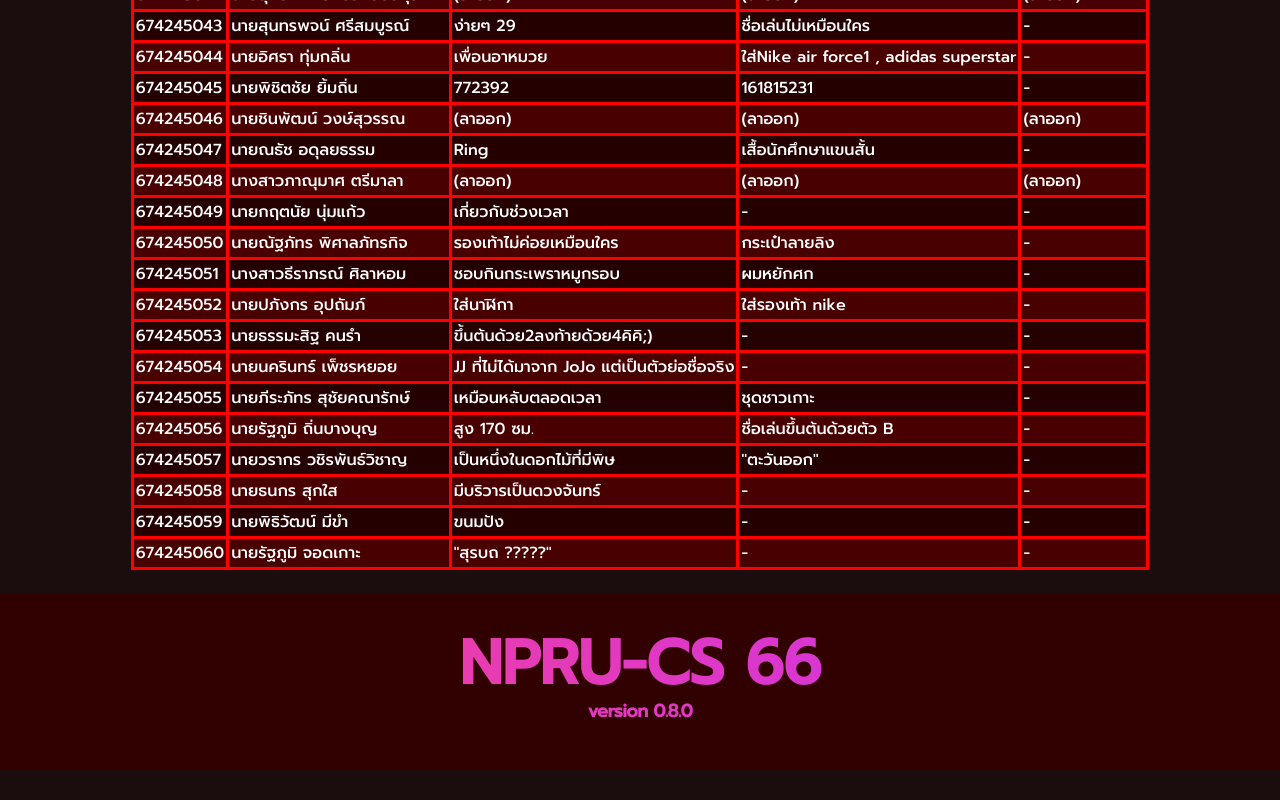
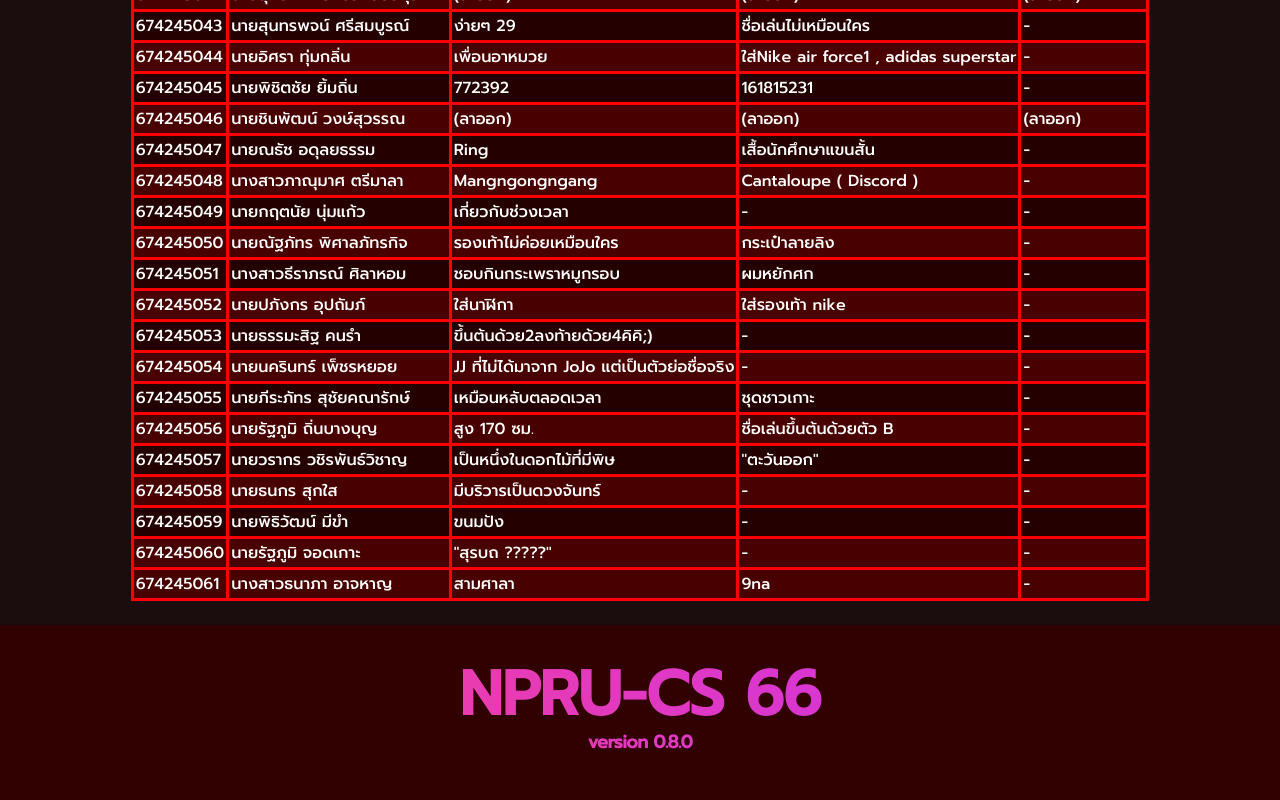
Before and after one commit to littlepakan/NPRUCS66site, a React (Create React App) app: page /mentors in a window 1280 px wide. Shown: the part 1599-2399 px from the top of the page. Before the commit the page ends 2368 px from the top, so only its background shows below. Built offline with nearby package versions, Linux system fonts and the light colour scheme; a web font is replaced by a local one.

Commit message:
Add files via upload

```diff
--- a/src/containers/mentor/Mentor.jsx
+++ b/src/containers/mentor/Mentor.jsx
@@ -371,9 +371,9 @@ const Mentor = () => {
           <tr className="body_detail-even">
             <td className='Number td_mentor '>674245048</td>
             <td className='Name td_mentor'>นางสาวภาณุมาศ ตรีมาลา</td>
-            <td className='Hint1 td_mentor'>(ลาออก)</td>
-            <td className='Hint2 td_mentor'>(ลาออก)</td>
-            <td className='Hint3 td_mentor'>(ลาออก)</td>
+            <td className='Hint1 td_mentor'>Mangngongngang</td>
+            <td className='Hint2 td_mentor'>Cantaloupe ( Discord )</td>
+            <td className='Hint3 td_mentor'>-</td>
           </tr>
           <tr className="body_detail-odd">
             <td className='Number td_mentor '>674245049</td>
@@ -459,6 +459,13 @@ const Mentor = () => {
             <td className='Hint2 td_mentor'>-</td>
             <td className='Hint3 td_mentor'>-</td>
           </tr>
+          <tr className="body_detail-even">
+            <td className='Number td_mentor '>674245061</td>
+            <td className='Name td_mentor'>นางสาวธนาภา อาจหาญ</td>
+            <td className='Hint1 td_mentor'>สามศาลา</td>
+            <td className='Hint2 td_mentor'>9na</td>
+            <td className='Hint3 td_mentor'>-</td>
+          </tr>
 
         </tbody>
       </table>
```
